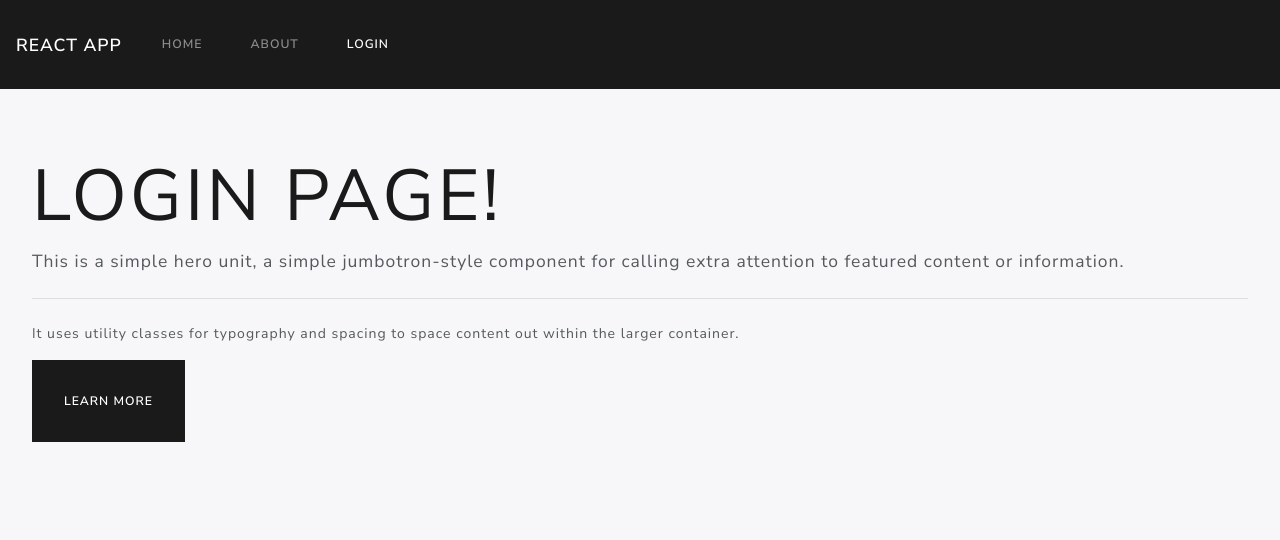
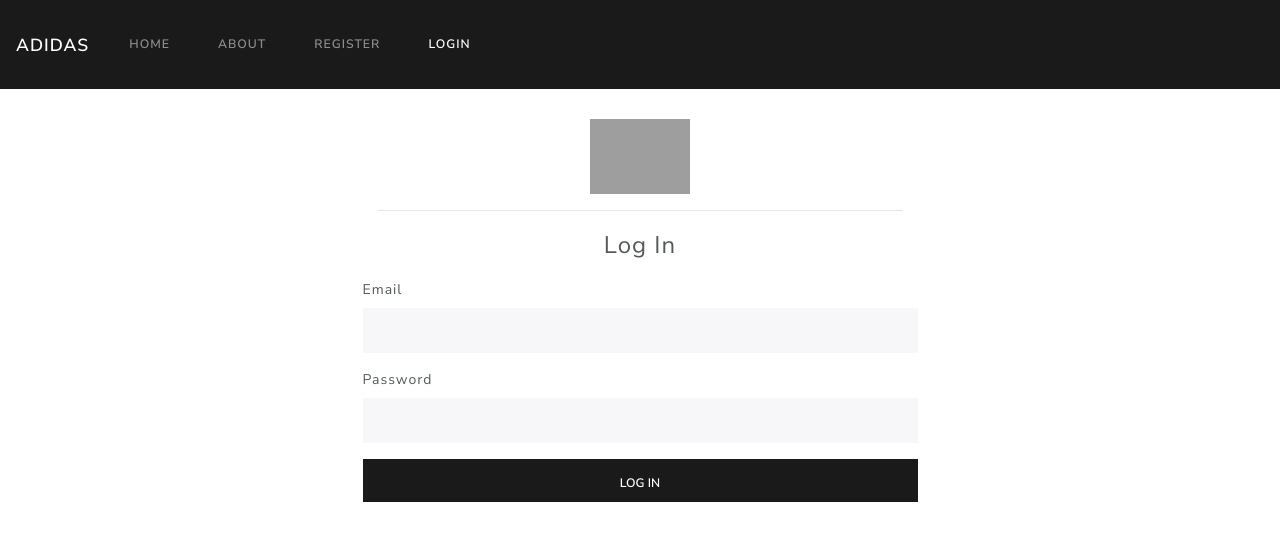
Before and after one commit to cristianalmanzar/react-boilerplate, a React app: page /login in a window 1280 px wide. Built offline with nearby package versions, Linux system fonts and the light colour scheme; grey boxes are pictures that could not be loaded.

Commit message:
Adding a Register component and updading login component

```diff
--- a/package.json
+++ b/package.json
@@ -6,6 +6,7 @@
     "cra-template": "1.0.3",
     "react": "^16.13.1",
     "react-dom": "^16.13.1",
+    "react-hook-form": "^6.0.4",
     "react-router-dom": "^5.2.0",
     "react-scripts": "3.4.1"
   },
--- a/src/AppRouter.js
+++ b/src/AppRouter.js
@@ -8,8 +8,9 @@ import {
 
 import { NavBar } from './components/NavBar/NavBar';
 import { About } from './pages/About';
+import { Home } from './pages/Home'
 import { Login } from './pages/Login'
-import { Home } from './pages/Home'
+import { Register } from './pages/Register'
 
 export const AppRouter = () => {
 
@@ -24,6 +25,7 @@ export const AppRouter = () => {
                         <Route exact path="/about" component={About}  />
                         <Route exact path="/login" component={Login}  />
                         <Route exact path="/" component={Home}  />
+                        <Route exact path="/register" component={Register}  />
 
                         <Redirect to="/"/>
                     </Switch>
--- a/src/components/Login/LoginScreen.js
+++ b/src/components/Login/LoginScreen.js
@@ -2,16 +2,35 @@ import React from 'react'
 
 export const LoginScreen = () => {
     return (
-        <div>
-            <div class="jumbotron">
-                <h1 class="display-3">Login Page!</h1>
-                <p class="lead">This is a simple hero unit, a simple jumbotron-style component for calling extra attention to featured content or information.</p>
-                <hr class="my-4"/>
-                <p>It uses utility classes for typography and spacing to space content out within the larger container.</p>
-                <p class="lead">
-                    <a class="btn btn-primary btn-lg" href="#" role="button">Learn more</a>
-                </p>
-            </div>
-        </div>
+        <>
+            <form>
+                <div className="container">
+                    <div className="login-form">
+                        <div className=" col-sm-6 col-md-6 col-lg-6">
+                            <img width="100" className="img-center" src="https://logodownload.org/wp-content/uploads/2014/07/adidas-logo.png"></img>
+
+                            <hr/>
+
+                            <legend className="text-center">Log In</legend>
+
+                            <div className="row mt-3">
+                                <label for="exampleInputEmail1">Email</label>
+                                <input type="email" className="form-control"  />
+                            </div>
+
+                            <div className="row mt-3">
+                                <label for="exampleInputPassword1">Password</label>
+                                <input type="password" className="form-control" />
+                            </div>
+
+                            <div className="row mt-3">
+                                <button className="btn btn-primary form-control"> Log In</button>
+                            </div>
+
+                        </div>
+                    </div>
+                </div>
+            </form>
+        </>
     )
 }
--- a/src/components/NavBar/NavBar.js
+++ b/src/components/NavBar/NavBar.js
@@ -10,7 +10,7 @@ export const NavBar = () => {
     return (
         <>
            <nav className="navbar navbar-expand-lg navbar-dark bg-primary">
-                <NavLink className="navbar-brand" to="/">React App</NavLink>
+                <NavLink className="navbar-brand" to="/">Adidas</NavLink>
                 <button class="navbar-toggler" type="button" data-toggle="collapse" data-target="#navbarColor01" aria-controls="navbarColor01" aria-expanded="false" aria-label="Toggle navigation">
                     <span class="navbar-toggler-icon"></span>
                 </button>
@@ -24,6 +24,9 @@ export const NavBar = () => {
                             <NavLink exact activeClassName="active" className="nav-link" to="/about">About</NavLink>
                         </li>
                         <li className="nav-item">
+                            <NavLink exact activeClassName="active" className="nav-link" to="/register">Register</NavLink>
+                        </li>
+                        <li className="nav-item">
                             <NavLink exact activeClassName="active" className="nav-link" to="/login">Login</NavLink>
                         </li>
                     </ul>
--- /dev/null
+++ b/src/components/Register/RegisterScreen.js
@@ -0,0 +1,42 @@
+import React from 'react'
+
+export const RegisterScreen = () => {
+    return (
+        <div>
+            <form>
+                <div className="container">
+                    <div className="login-form">
+                        <div className=" col-sm-6 col-md-6 col-lg-6">
+
+                            <img width="100" className="img-center" src="https://logodownload.org/wp-content/uploads/2014/07/adidas-logo.png"></img>
+
+                            <hr/>
+
+                            <legend className="text-center">Register</legend>
+
+                            <div className="row mt-3">
+                                <label >Email</label>
+                                <input type="email" className="form-control"  aria-describedby="emailHelp" placeholder=""/>
+                            </div>
+
+                            <div className="row mt-3">
+                                <label>Password</label>
+                                <input type="password" className="form-control" i placeholder=""/>
+                            </div>
+
+                            <div className="row mt-3">
+                                <label>Confirm password</label>
+                                <input type="password" className="form-control" i placeholder=""/>
+                            </div>
+
+                            <div className="row mt-3">
+                                <button className="btn btn-primary form-control"> Register</button>
+                            </div>
+
+                        </div>
+                    </div>
+                </div>
+            </form>
+        </div>
+    )
+}
--- a/src/index.css
+++ b/src/index.css
@@ -1,10 +1,27 @@
 body {
-    background-color: #f7f7f9;
+    /* background-color: #f7f7f9; */
 }
 
 .page {
-    /* animation: .3s ease-in-out fadeIn; */
+    /* animation: .2s ease-in fadeIn; */
     /* animation: fadeIn 700ms ease-in-out 1s both; */
+}
+
+.login-container {
+
+    width: 50%;
+}
+
+.img-center {
+    display: block;
+    margin: auto;
+    padding: auto;
+}
+
+.login-form {
+    margin: 30px 0;
+    display: flex;
+    justify-content: center;
 }
 
 /* Animations */
--- /dev/null
+++ b/src/pages/Register.js
@@ -0,0 +1,10 @@
+import React from 'react'
+import {RegisterScreen} from '../components/Register/RegisterScreen'
+
+export const Register = () => {
+    return (
+        <div className="page">
+            <RegisterScreen/>
+        </div>
+    )
+}
```
Also changed, not shown: 1 other file.
